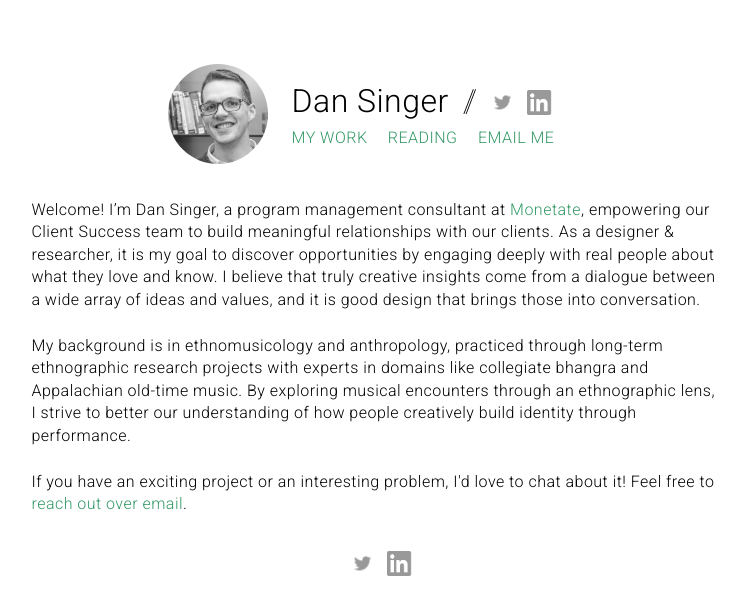
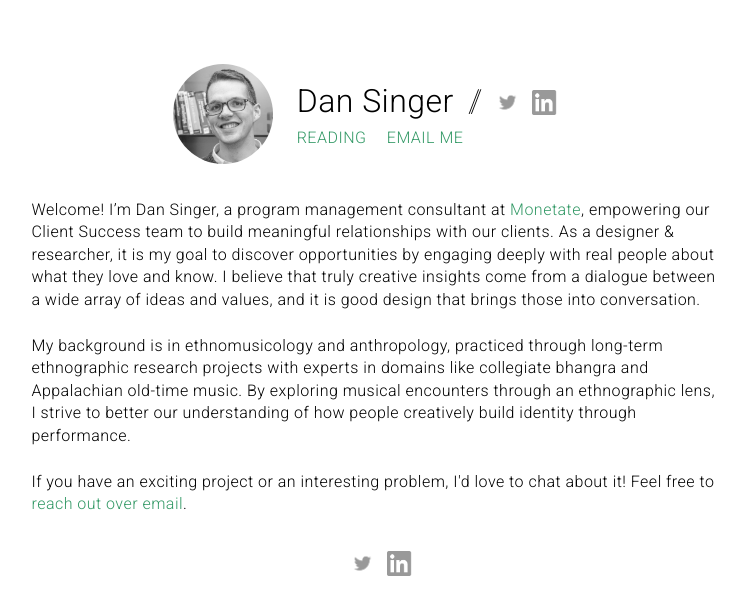
Before and after one commit to dansinger/dansinger.github.io, a plain HTML site: page index.html in a window 1280 px wide. Shown: the whole page, without its empty margins (263-1008 px from the left). Drawn offline with Linux system fonts and the light colour scheme.

Commit message:
Update index.html

```diff
--- a/index.html
+++ b/index.html
@@ -29,7 +29,7 @@
 						</div>
 						<div class="nav">
 							<ul>
-								<li><a href="work/index.html">MY WORK</a></li>
+								<!--<li><a href="work/index.html">MY WORK</a></li>-->
 								<li><a href="books/index.html">READING</a></li>
 								<li><a href="mailto:singerde1@gmail.com">EMAIL ME</a></li>
 							</ul>
```
